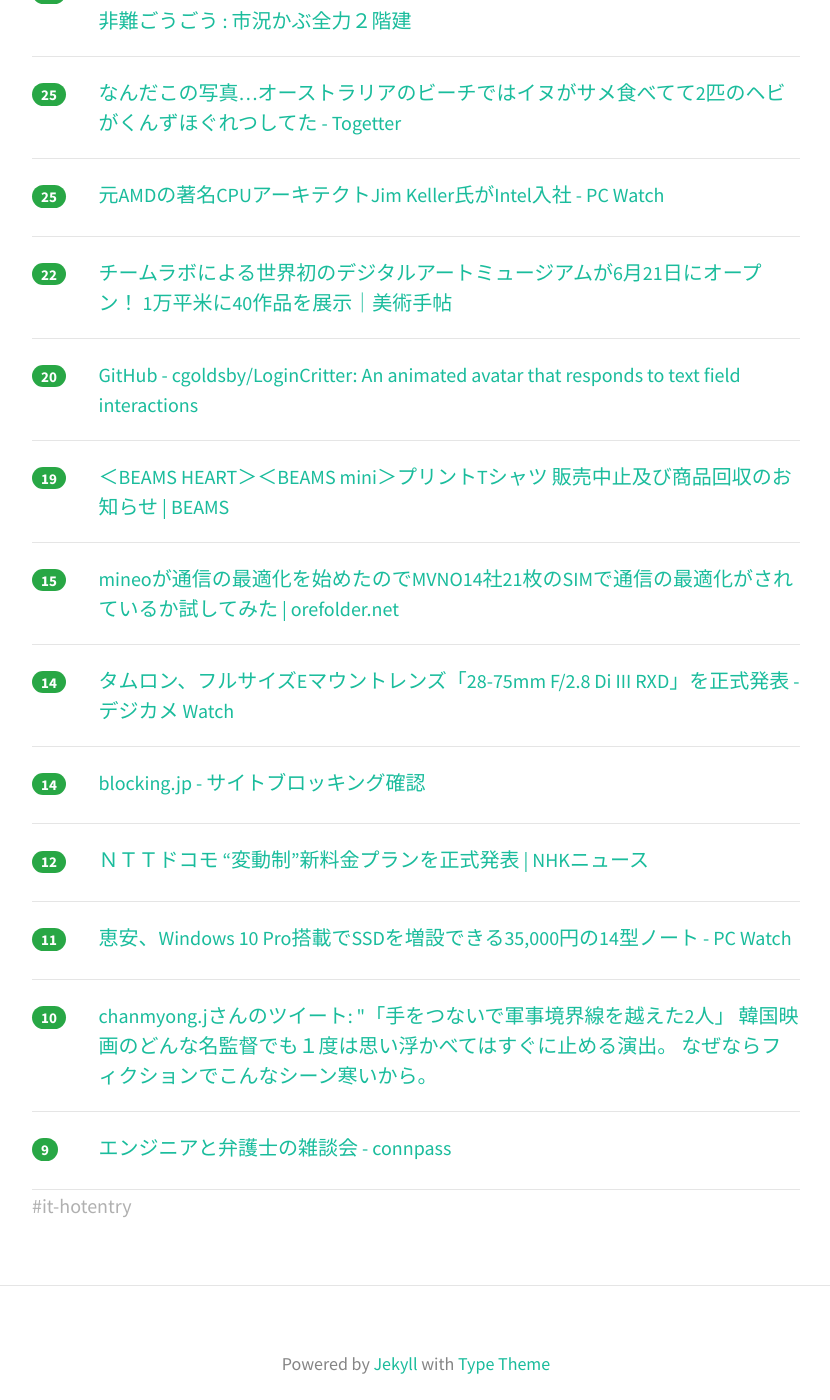
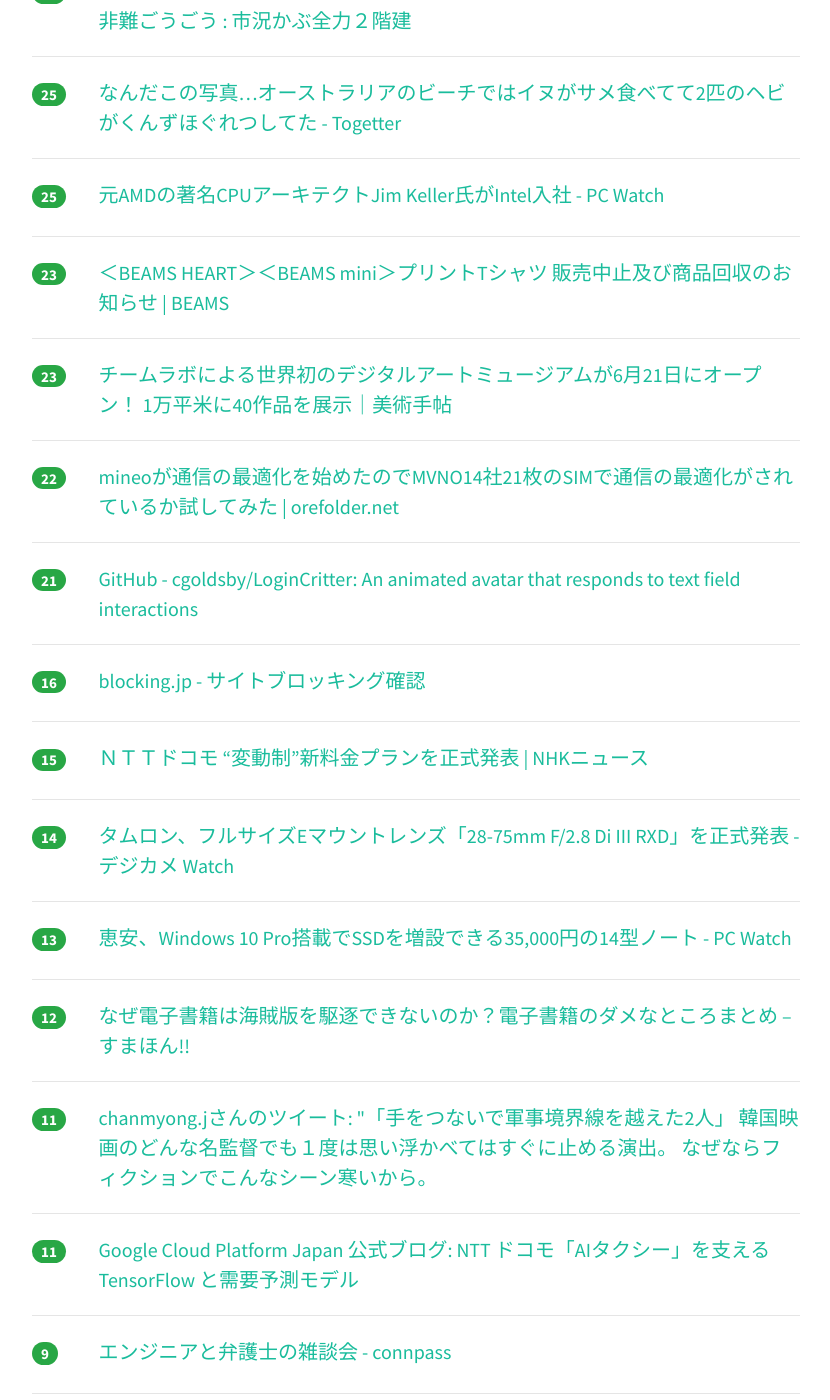
Before and after one commit to yatta47/hatena-matome-site, a Jekyll site: the page built from _posts/2018-04-28-hatena.md, in a window 1280 px wide and 1400 px high, scrolled down 521 px. Shown: the whole window, without its empty margins (224-1054 px from the left). Built offline with Jekyll 4.4.1, drawn with Linux system fonts in a browser that asks for light colours; nearby versions of some CDN libraries; some of the changed text lies outside the part shown.

Commit message:
Updated 2018-04-28

```diff
--- a/_posts/2018-04-28-hatena.md
+++ b/_posts/2018-04-28-hatena.md
@@ -1,18 +1,18 @@
 ---
 layout: post
 title:  "2018-04-28 はてぶIT"
-date:   2018-04-28 07:00:38
+date:   2018-04-28 08:01:47
 tags: [it-hotentry]
 ---
-14 件のデータあり
+17 件のデータあり
 
 <hr><div class="row">
-<div class="col-1"><span class="badge badge-pill badge-success h2">44</span></div>
+<div class="col-1"><span class="badge badge-pill badge-success h2">47</span></div>
 <div class="col-11"><a href='https://gigazine.net/news/20180427-switch-prevent-downgrade-blowing-fuses/' target='_blank'>Nintendo Switchはデバイスを物理的に変更することでシステムソフトウェアのダウングレードを防いでいる - GIGAZINE</a></div>
 </div>
 <hr>
 <div class="row">
-<div class="col-1"><span class="badge badge-pill badge-success h2">27</span></div>
+<div class="col-1"><span class="badge badge-pill badge-success h2">28</span></div>
 <div class="col-11"><a href='http://kabumatome.doorblog.jp/archives/65906721.html' target='_blank'>前澤友作のZOZOTOWN、新“ZOZOSUIT”の技術的劣化と外で着づらい水玉化に非難ごうごう : 市況かぶ全力２階建</a></div>
 </div>
 <hr>
@@ -27,23 +27,33 @@ tags: [it-hotentry]
 </div>
 <hr>
 <div class="row">
-<div class="col-1"><span class="badge badge-pill badge-success h2">22</span></div>
+<div class="col-1"><span class="badge badge-pill badge-success h2">23</span></div>
+<div class="col-11"><a href='http://www.beams.co.jp/company/information/detail/229' target='_blank'>＜BEAMS HEART＞＜BEAMS mini＞プリントTシャツ 販売中止及び商品回収のお知らせ | BEAMS</a></div>
+</div>
+<hr>
+<div class="row">
+<div class="col-1"><span class="badge badge-pill badge-success h2">23</span></div>
 <div class="col-11"><a href='https://bijutsutecho.com/news/14713/' target='_blank'>チームラボによる世界初のデジタルアートミュージアムが6月21日にオープン！ 1万平米に40作品を展示｜美術手帖</a></div>
 </div>
 <hr>
 <div class="row">
-<div class="col-1"><span class="badge badge-pill badge-success h2">20</span></div>
+<div class="col-1"><span class="badge badge-pill badge-success h2">22</span></div>
+<div class="col-11"><a href='https://www.orefolder.net/blog/2018/04/mineo-data-optimization/' target='_blank'>mineoが通信の最適化を始めたのでMVNO14社21枚のSIMで通信の最適化がされているか試してみた | orefolder.net</a></div>
+</div>
+<hr>
+<div class="row">
+<div class="col-1"><span class="badge badge-pill badge-success h2">21</span></div>
 <div class="col-11"><a href='https://github.com/cgoldsby/LoginCritter' target='_blank'>GitHub - cgoldsby/LoginCritter: An animated avatar that responds to text field interactions</a></div>
 </div>
 <hr>
 <div class="row">
-<div class="col-1"><span class="badge badge-pill badge-success h2">19</span></div>
-<div class="col-11"><a href='http://www.beams.co.jp/company/information/detail/229' target='_blank'>＜BEAMS HEART＞＜BEAMS mini＞プリントTシャツ 販売中止及び商品回収のお知らせ | BEAMS</a></div>
+<div class="col-1"><span class="badge badge-pill badge-success h2">16</span></div>
+<div class="col-11"><a href='http://blocking.jp/' target='_blank'>blocking.jp - サイトブロッキング確認</a></div>
 </div>
 <hr>
 <div class="row">
 <div class="col-1"><span class="badge badge-pill badge-success h2">15</span></div>
-<div class="col-11"><a href='https://www.orefolder.net/blog/2018/04/mineo-data-optimization/' target='_blank'>mineoが通信の最適化を始めたのでMVNO14社21枚のSIMで通信の最適化がされているか試してみた | orefolder.net</a></div>
+<div class="col-11"><a href='https://www3.nhk.or.jp/news/html/20180427/k10011420691000.html' target='_blank'>ＮＴＴドコモ “変動制”新料金プランを正式発表 | NHKニュース</a></div>
 </div>
 <hr>
 <div class="row">
@@ -52,23 +62,23 @@ tags: [it-hotentry]
 </div>
 <hr>
 <div class="row">
-<div class="col-1"><span class="badge badge-pill badge-success h2">14</span></div>
-<div class="col-11"><a href='http://blocking.jp/' target='_blank'>blocking.jp - サイトブロッキング確認</a></div>
+<div class="col-1"><span class="badge badge-pill badge-success h2">13</span></div>
+<div class="col-11"><a href='https://pc.watch.impress.co.jp/docs/news/1119691.html' target='_blank'>恵安、Windows 10 Pro搭載でSSDを増設できる35,000円の14型ノート - PC Watch</a></div>
 </div>
 <hr>
 <div class="row">
 <div class="col-1"><span class="badge badge-pill badge-success h2">12</span></div>
-<div class="col-11"><a href='https://www3.nhk.or.jp/news/html/20180427/k10011420691000.html' target='_blank'>ＮＴＴドコモ “変動制”新料金プランを正式発表 | NHKニュース</a></div>
+<div class="col-11"><a href='https://smhn.info/201804-denshi-shoseki-no-damena-tokoro-matome' target='_blank'>なぜ電子書籍は海賊版を駆逐できないのか？電子書籍のダメなところまとめ – すまほん!!</a></div>
 </div>
 <hr>
 <div class="row">
 <div class="col-1"><span class="badge badge-pill badge-success h2">11</span></div>
-<div class="col-11"><a href='https://pc.watch.impress.co.jp/docs/news/1119691.html' target='_blank'>恵安、Windows 10 Pro搭載でSSDを増設できる35,000円の14型ノート - PC Watch</a></div>
+<div class="col-11"><a href='http://twitter.com/kamamacha/status/989707692024385536' target='_blank'>chanmyong.jさんのツイート: "「手をつないで軍事境界線を越えた2人」 韓国映画のどんな名監督でも１度は思い浮かべてはすぐに止める演出。 なぜならフィクションでこんなシーン寒いから。 </a></div>
 </div>
 <hr>
 <div class="row">
-<div class="col-1"><span class="badge badge-pill badge-success h2">10</span></div>
-<div class="col-11"><a href='http://twitter.com/kamamacha/status/989707692024385536' target='_blank'>chanmyong.jさんのツイート: "「手をつないで軍事境界線を越えた2人」 韓国映画のどんな名監督でも１度は思い浮かべてはすぐに止める演出。 なぜならフィクションでこんなシーン寒いから。 </a></div>
+<div class="col-1"><span class="badge badge-pill badge-success h2">11</span></div>
+<div class="col-11"><a href='https://cloudplatform-jp.googleblog.com/2018/04/ntt-docomo-ai-taxi-tensorflow.html' target='_blank'>Google Cloud Platform Japan 公式ブログ: NTT ドコモ「AIタクシー」を支える TensorFlow と需要予測モデル</a></div>
 </div>
 <hr>
 <div class="row">
@@ -76,3 +86,8 @@ tags: [it-hotentry]
 <div class="col-11"><a href='https://connpass.com/event/86371/' target='_blank'>エンジニアと弁護士の雑談会 - connpass</a></div>
 </div>
 <hr>
+<div class="row">
+<div class="col-1"><span class="badge badge-pill badge-success h2">9</span></div>
+<div class="col-11"><a href='http://www.youtube.com/watch?v=ouef18CtxFU' target='_blank'>cero / 魚の骨 鳥の羽根【OFFICIAL MUSIC VIDEO】</a></div>
+</div>
+<hr>
```
